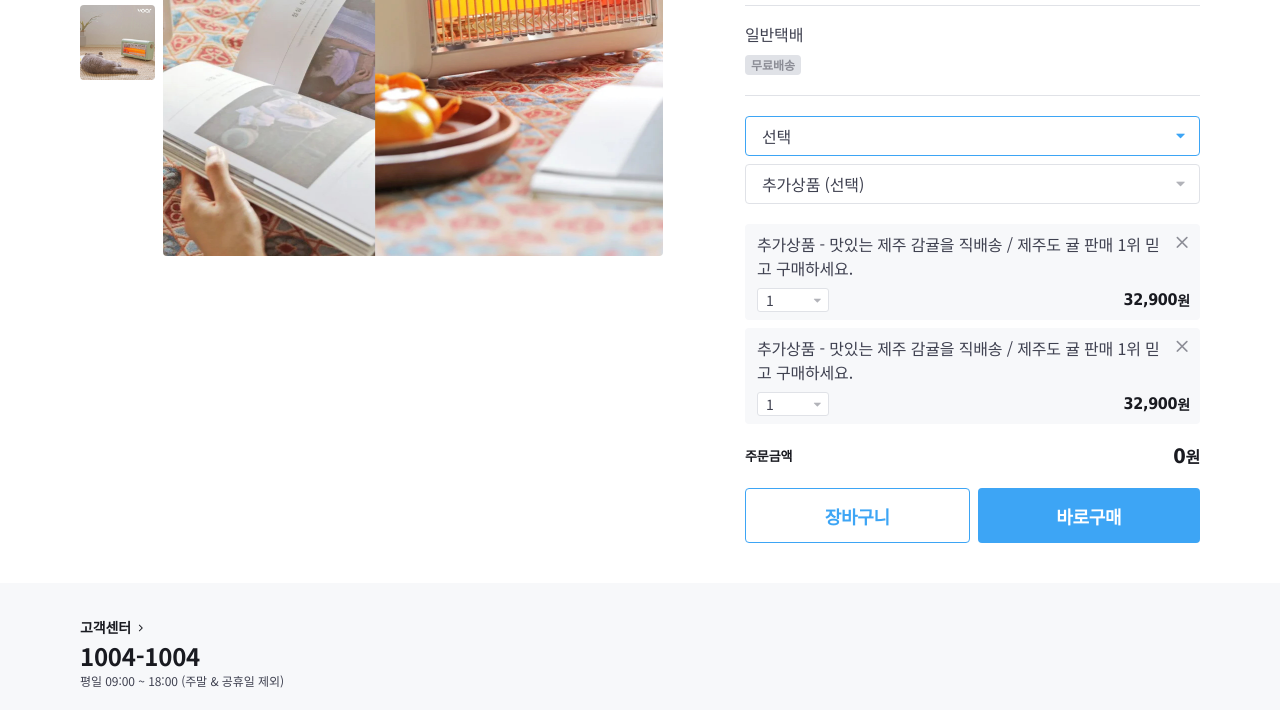
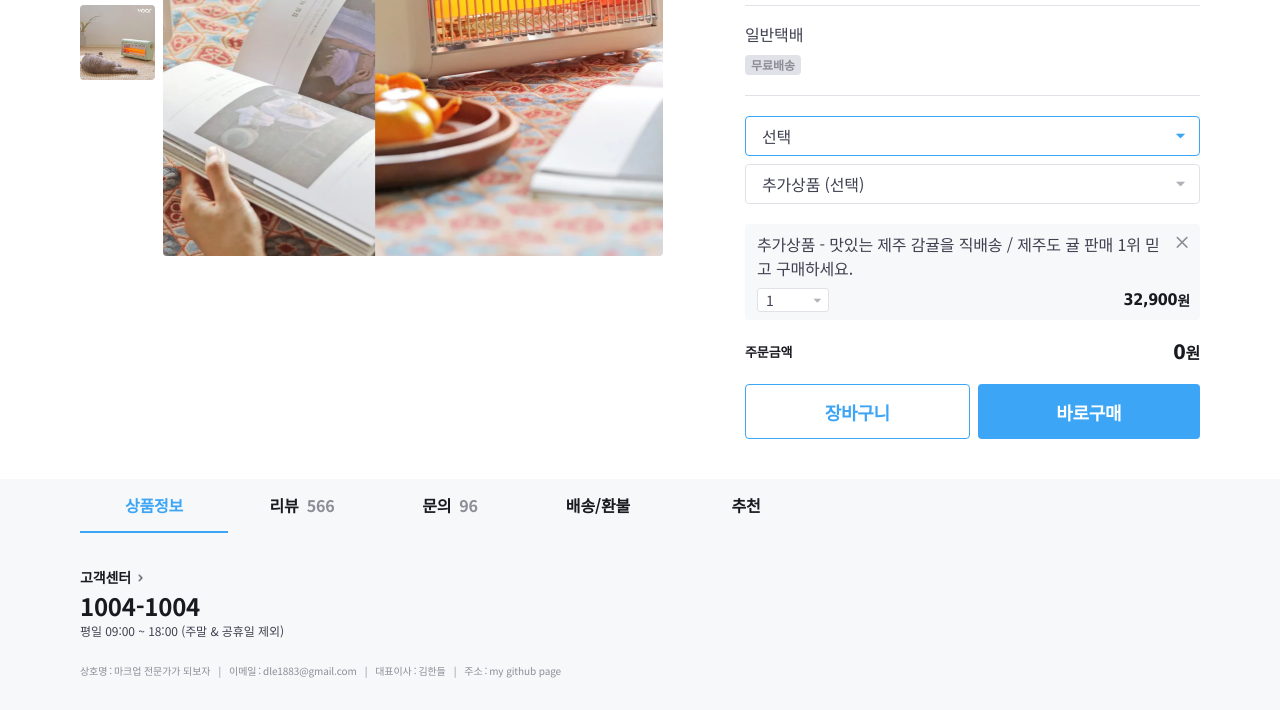
Before and after one commit to HanDeul-Kim/today-house, a website: page index.html in a window 1280 px wide. Shown: the part 462-1172 px from the top of the page. Drawn offline with nearby package versions, Linux system fonts and the light colour scheme; files whose address does not match are found by name.

Commit message:
💄 product-tab 레이아웃 완료

```diff
--- a/index.html
+++ b/index.html
@@ -416,37 +416,6 @@
                                         </footer>
                                     </div>
                                 </li>
-                                <li class="checkout-item">
-                                    <div class="checkout-card">
-                                        <header class="checkout-header">
-                                            <h4 class="checkout-title">
-                                                추가상품 - 맛있는 제주 감귤을 직배송 / 제주도 귤 판매 1위 믿고 구매하세요.
-                                            </h4>
-                                            <button class="delete-button" type="button" aria-label="해당 상품 삭제">
-                                                <i class="ic-close" aria-hidden></i>
-                                            </button>
-                                        </header>
-
-                                        <footer class="checkout-footer">
-                                            <div class="checkout-select">
-                                                <select id="checkout-item-1">
-                                                    <option value="1">1</option>
-                                                    <option value="2">2</option>
-                                                    <option value="3">3</option>
-                                                    <option value="4">4</option>
-                                                    <option value="5">5</option>
-                                                </select>
-                                                <i class="ic-caret" aria-hidden></i>
-                                            </div>
-                                            <output class="checkout-output" for="checkout-item-1">
-                                                <div class="price-16">
-                                                    <strong class="amount">32,900</strong>
-                                                    <span class="currency">원</span>
-                                                </div>
-                                            </output>
-                                        </footer>
-                                    </div>
-                                </li>
                             </ul>
                         </div>
                         <dl class="order-summary">
@@ -467,9 +436,37 @@
                     </form>
                 </div>
             </div>
-            <!-- 여기서 시작해야겠지?  .row -->
         </div>
 
+        <div class="product-tab">
+            <div class="container">
+                <div class="row">
+                    <div class="col-sm-4 col-lg-8">
+                        <ul class="product-tab-list" role="tablist">
+                            <li class="product-tab-item is-active" role="tab" aria-labelledby="product-spec">
+                                <button type="button">상품정보</button>
+                            </li>
+                            <li class="product-tab-item" role="tab" aria-labelledby="product-review">
+                                <button type="button">리뷰
+                                    <strong class="badge" aria-label="566개 리뷰">566</strong>
+                                </button>
+                            </li>
+                            <li class="product-tab-item" role="tab" aria-labelledby="product-inquiry">
+                                <button type="button">문의
+                                    <strong class="badge" aria-label="96개 문의">96</strong>
+                                </button>
+                            </li>
+                            <li class="product-tab-item" role="tab" aria-labelledby="product-shipment">
+                                <button type="button">배송/환불</button>
+                            </li>
+                            <li class="product-tab-item" role="tab" aria-labelledby="product-recommendation">
+                                <button type="button">추천</button>
+                            </li>
+                        </ul>
+                    </div>
+                </div>
+            </div>
+        </div>
     </main>
 
     <footer class="global-footer">
--- a/styles/components/_product-info.scss
+++ b/styles/components/_product-info.scss
@@ -84,6 +84,7 @@
 
     @include responsive(T) {
         padding: 0;
+        margin-bottom: 40px;
         &-header {
             .info-brand {
                 display: inline-block;
--- /dev/null
+++ b/styles/layouts/_product-tab.scss
@@ -0,0 +1,67 @@
+.product-tab {
+    position: sticky;
+    top: $gnb-height-sm + $lnb-height-sm;
+    $grid-margin: $sm-margin + $gutter / 2;
+    width: 100%;
+    height: 40px;
+    border-bottom: 1px solid $border;
+    background-color: $white;
+
+    &-list {
+        @include flex;
+        margin:0 -#{$grid-margin};
+    }
+
+    &-item {
+        width: (100% / 5);
+
+        &.is-active {
+            button {
+                color: $blue;
+                border-bottom-color: $blue;
+            }
+        }
+        button {
+            @include flex;
+            @include text-style(13, $dark);
+            width: 100%;
+            height: 40px;
+            font-weight: 700;
+            white-space: nowrap;
+            border-bottom: 2px solid transparent;
+            &:active {
+                color: $blue;
+            }
+        }
+        .badge {
+            margin-left: 4px;
+            color: $secondary;
+        }
+    }
+
+    @include responsive(T) {
+        top: $gnb-height-md + $lnb-height-md;
+        height: 54px;
+        background-color: $background;
+        border-bottom: none;
+
+        &-list {
+            margin: 0;
+        }
+        &-item {
+            button {
+                @include text-style(16);
+                height: 54px;
+            }
+            .badge {
+                margin-left: 8px;
+            }
+        }
+    }
+
+    @include responsive(D) {
+        &-item button:hover{
+            color: $blue;
+        }
+    }
+}
--- a/styles/main.scss
+++ b/styles/main.scss
@@ -46,3 +46,4 @@
 @import './layouts/_lnb.scss';
 @import './layouts/_global-footer.scss';
 @import './layouts/_global-header.scss';
+@import './layouts/_product-tab.scss';
```
Also changed, not shown: style.css, 1 other file.
